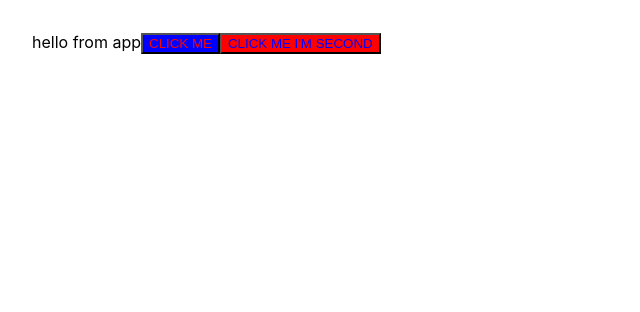
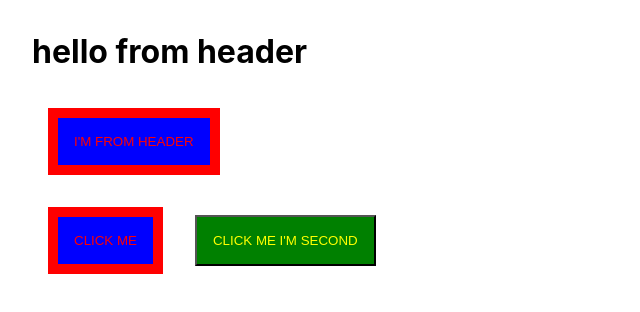
Before and after one commit to Joshua-Tu/styled-components-tutorial, a React (Create React App) app: page / in a window 1280 px wide. Shown: the top 312 px of the page, without its empty margins (0-640 px from the left). Built offline with nearby package versions, Linux system fonts and the light colour scheme.

Commit message:
used variables and functions in Button.js styled components

```diff
--- a/src/App.css
+++ b/src/App.css
@@ -1,5 +1,5 @@
 :root {
-  --primaryColor: blue;
+  --primaryColor: green;
 }
 
 body {
--- a/src/App.js
+++ b/src/App.js
@@ -1,28 +1,17 @@
 import React from 'react';
 import './App.css';
-import styled from 'styled-components';
+import {Button, SecondButton} from './Buttons';
+import Header from './components/Header'
 
 // const name = 'john'
 // const greeting = `hello, my name is ${name}`
 // styled-components utilizes tagged template literals to style your components
 // function`` - tagged template literal
 
-const Button = styled.button`
-  color: red;
-  background: blue;
-  text-transform: uppercase;
-`;
-
-const SecondButton = styled.button`
-  color: blue;
-  background: red;
-  text-transform: uppercase;
-`;
-
 function App() {
   return (
     <div>
-      hello from app
+      <Header />
       <Button>click me</Button>
       <SecondButton>click me i'm second</SecondButton>
     </div>
--- /dev/null
+++ b/src/Buttons.js
@@ -0,0 +1,25 @@
+import styled from 'styled-components';
+
+const color = 'yellow';
+const padding = "padding: 1rem";
+const margin = "margin: 1rem";
+const border = (width="3px") => {
+    return `border: solid ${width} red`
+}
+
+export const Button = styled.button`
+    ${padding};
+    ${margin};
+    color: red;
+    background: blue;
+    text-transform: uppercase;
+    ${border("10px")}
+`;
+
+export const SecondButton = styled.button`
+    color: ${color};
+    background: var(--primaryColor);
+    text-transform: uppercase;
+    ${padding};
+    ${margin};
+`;
--- /dev/null
+++ b/src/components/Header.js
@@ -0,0 +1,13 @@
+import React from 'react'
+import {Button} from '../Buttons'
+
+const Header = () => {
+    return (
+        <div>
+            <h1>hello from header</h1>
+            <Button>i'm from header</Button>
+        </div>
+    )
+}
+
+export default Header
```
